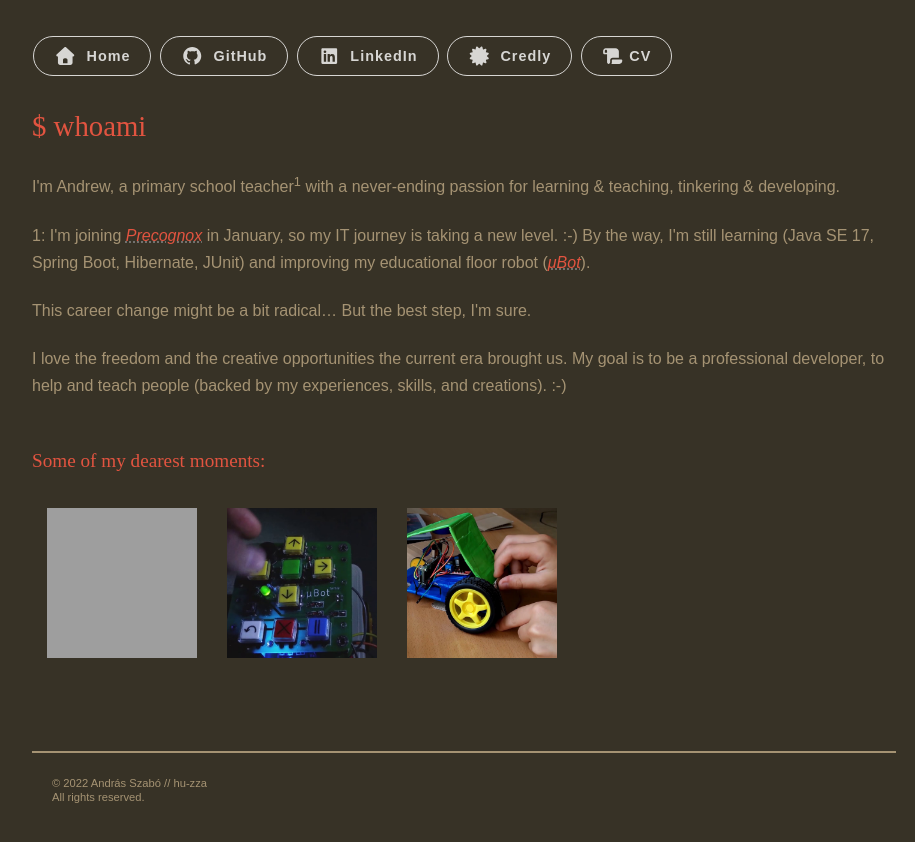
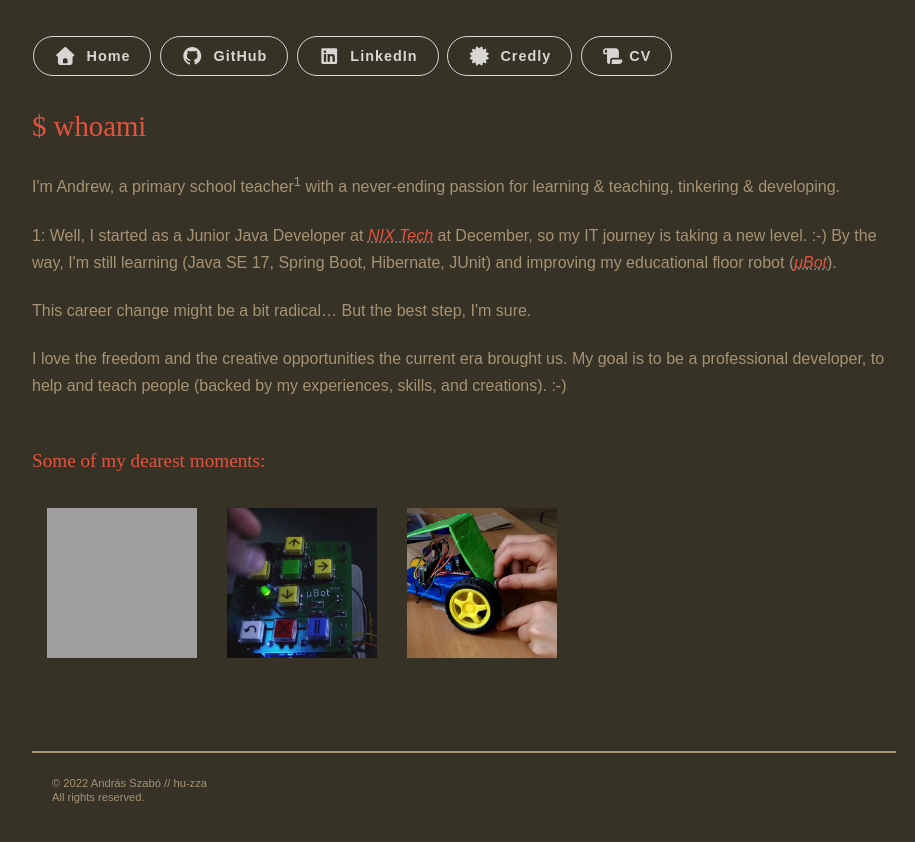
Before and after one commit to hu-zza/hu-zza.github.io, a Jekyll site: the page built from whoami/index.html, in a window 1280 px wide. Shown: the top 842 px of the page, without its empty margins (176-1091 px from the left). Built offline with Jekyll 4.4.1, drawn with Linux system fonts in a browser that asks for light colours; nearby versions of some CDN libraries; some web fonts are replaced; library files that are not in the unit come from our copies.

Commit message:
Junior Java Developer @ NIX Tech

```diff
--- a/_config.yml
+++ b/_config.yml
@@ -23,8 +23,8 @@ author:
         width: '512'
         height: '512'
         title: 'Me and my darling :-)'
-    description: '<b>Junior Product Support Engineer @ <a href="https://www.precognox.com" target="_blank" title="Link to Precognox"
-                  class="inline">Precognox</a> ^.^</b>, working on the project&nbsp;<a href="https://zza.hu/uBot"
+    description: '<b>Junior Java Developer @ <a href="https://nixstech.com/" target="_blank" title="Link to NIX Tech"
+                  class="inline">NIX Tech</a> ^.^</b>, working on the project&nbsp;<a href="https://zza.hu/uBot"
                   target="_blank" class="inline" title="Link to the project page of the μBot">μBot</a> and
                   learning Java, Spring, JUnit,&nbsp;... 24/7 ;-) <a href="https://whoami.zza.hu" class="inline"
                   title="Link to my full introduction">Read my introduction</a>'
--- a/whoami/index.html
+++ b/whoami/index.html
@@ -14,8 +14,8 @@ title: "$ whoami"
         </p>
 
         <p>
-          1: I'm joining <a href="https://www.precognox.hu" target="_blank"
-          title="Link to Precognox" class="inline">Precognox</a> in January,
+          1: Well, I started as a Junior Java Developer at <a href="https://nixstech.com/"
+          target="_blank" title="Link to NIX Tech" class="inline">NIX Tech</a> at December,
           so my IT journey is taking a new level. :-) By the way, I'm still
           learning (Java SE 17, Spring Boot, Hibernate, JUnit) and improving
           my educational floor robot (<a href="https://zza.hu/uBot" target="_blank"
```
